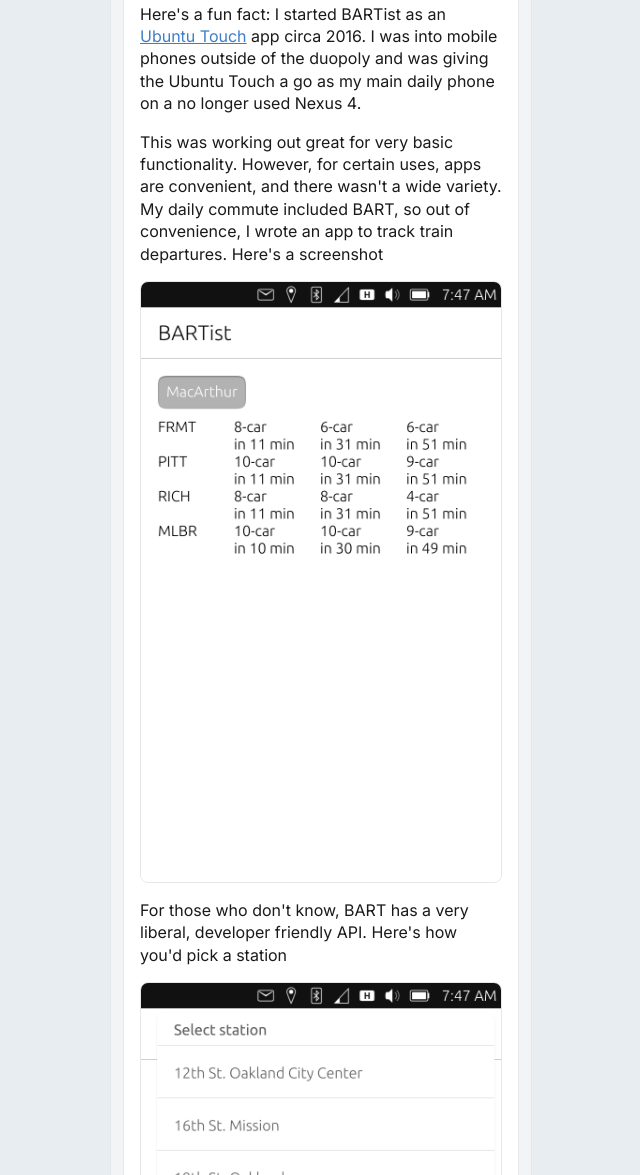
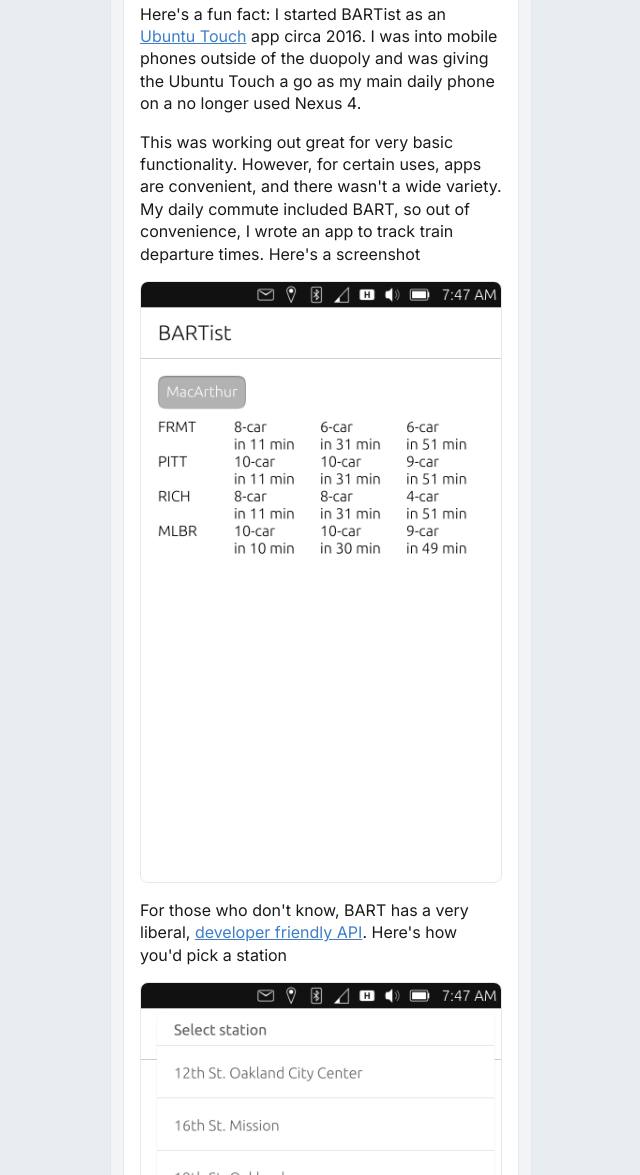
Before and after one commit to unix1/bartist-www, a website: page public/history-ubuntu-touch/index.html in a window 1280 px wide. Shown: the part 160-1335 px from the top of the page, without its empty margins (319-959 px from the left). Drawn offline with Linux system fonts and the light colour scheme.

Commit message:
Fix the Ubuntu Touch post

```diff
--- a/public/history-ubuntu-touch/index.html
+++ b/public/history-ubuntu-touch/index.html
@@ -21,9 +21,9 @@
 <h1>History: Ubuntu Touch app</h1>
 <time datetime="2026-09-27">2026-09-27</time>
 <p>Here&#39;s a fun fact: I started BARTist as an <a href="https://en.wikipedia.org/wiki/Ubuntu_Touch">Ubuntu Touch</a> app circa 2016. I was into mobile phones outside of the duopoly and was giving the Ubuntu Touch a go as my main daily phone on a no longer used Nexus 4.</p>
-<p>This was working out great for very basic functionality. However, for certain uses, apps are convenient, and there wasn&#39;t a wide variety. My daily commute included BART, so out of convenience, I wrote an app to track train departures. Here&#39;s a screenshot</p>
+<p>This was working out great for very basic functionality. However, for certain uses, apps are convenient, and there wasn&#39;t a wide variety. My daily commute included BART, so out of convenience, I wrote an app to track train departure times. Here&#39;s a screenshot</p>
 <p><img src="./bartist-trains-ubuntu-touch.png" alt="Train departures on Ubuntu Touch, MacArthur station"></p>
-<p>For those who don&#39;t know, BART has a very liberal, developer friendly API. Here&#39;s how you&#39;d pick a station</p>
+<p>For those who don&#39;t know, BART has a very liberal, <a href="https://www.bart.gov/schedules/developers/api">developer friendly API</a>. Here&#39;s how you&#39;d pick a station</p>
 <p><img src="./bartist-stations-ubuntu-touch.png" alt="Station picker on Ubuntu Touch"></p>
 <p>I even figured out how to implement pull-to-refresh in QML! I published the app on the official Ubuntu repository, but alas, the platform was shut down the following year.</p>
 <p>Here&#39;s my attempt to style the download button for it</p>
```
